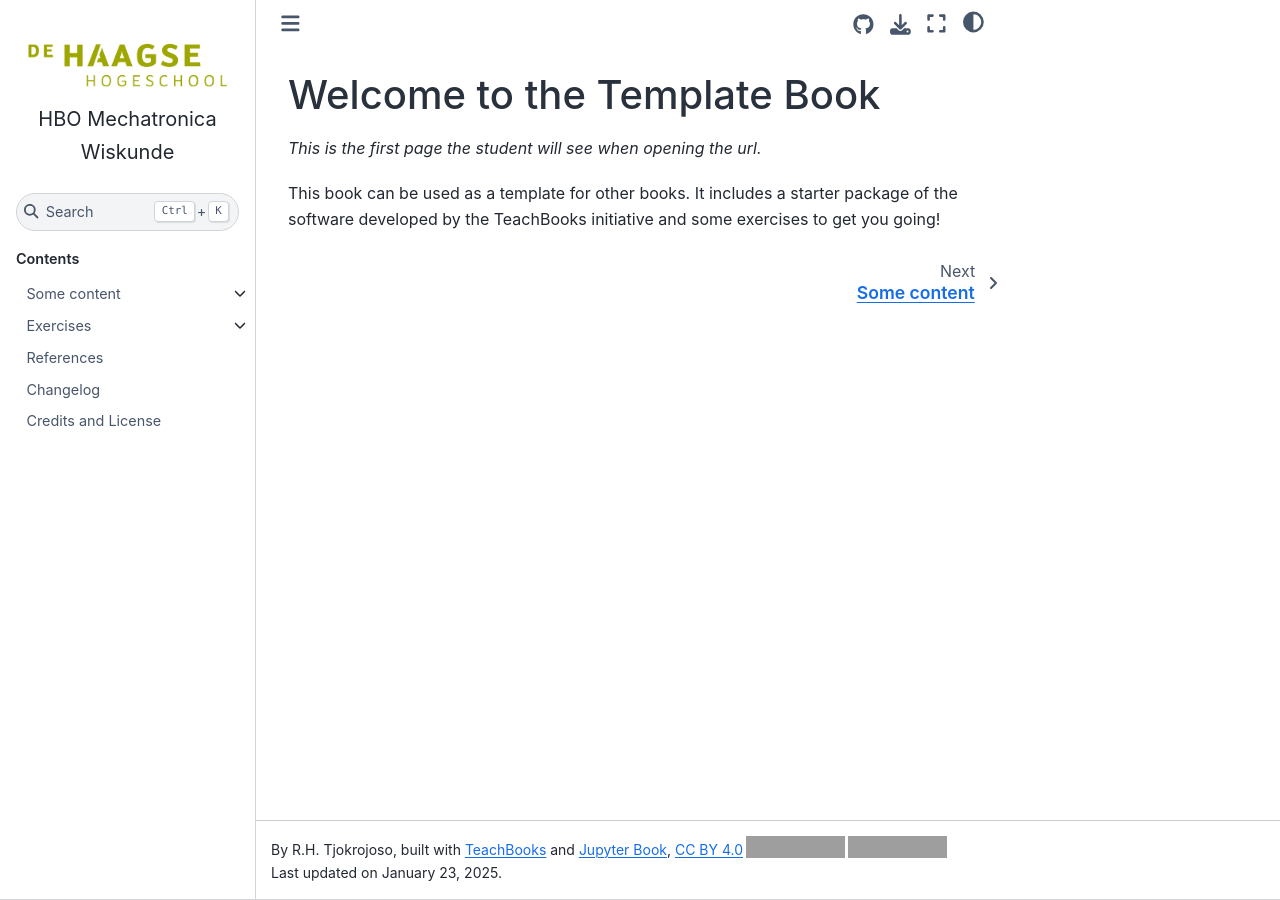
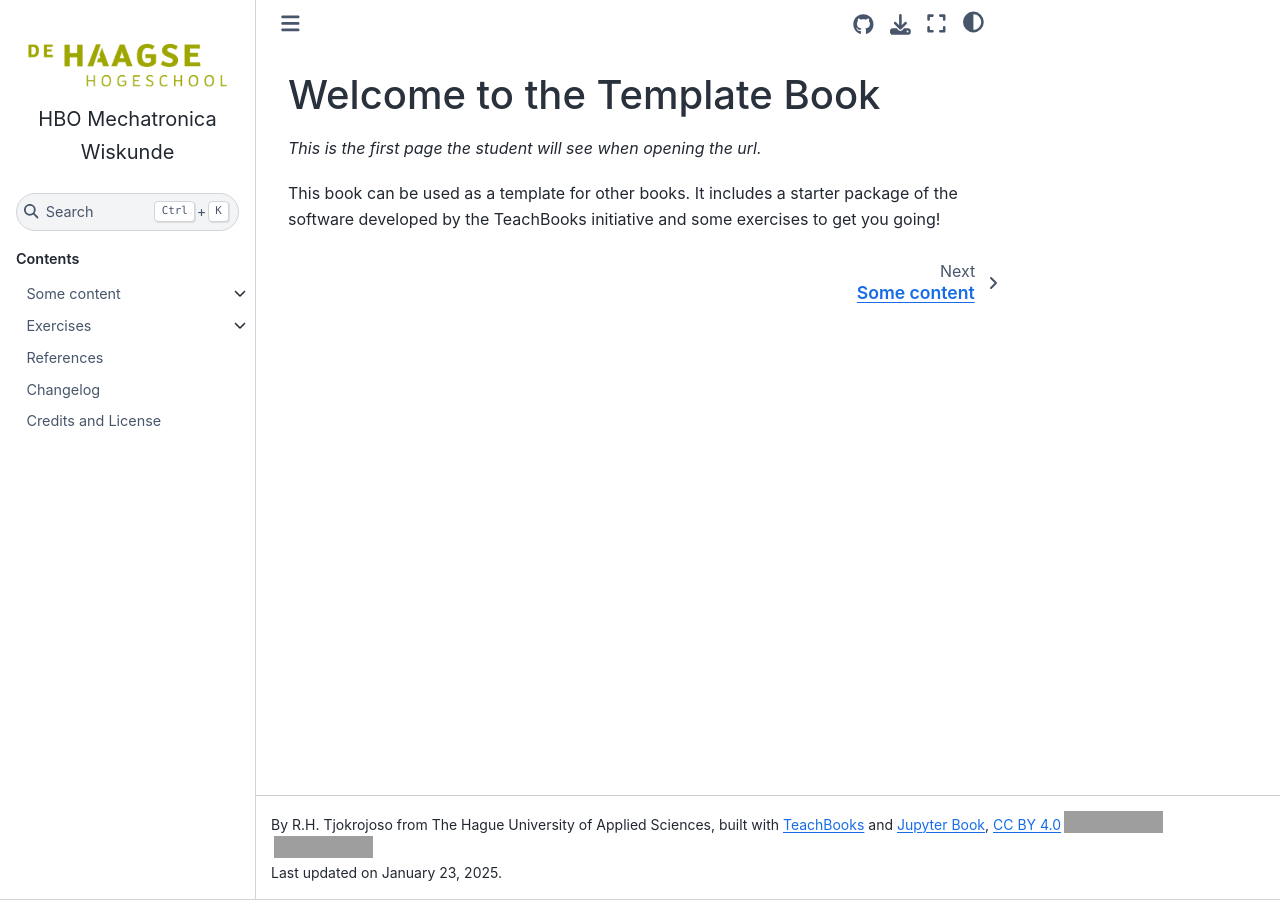
Before and after one commit to HHS-boeken/Wiskunde_voor_Technische_HBO_Opleidingen, a Jupyter Book: the page built from book/intro.md, in a window 1280 px wide. Built offline with Jupyter Book 1.0.4 settings and Sphinx 7.4.7 and the Sphinx Book theme 1.1.4, drawn with Linux system fonts in a browser that asks for light colours; comment, search, counter and statistics services are not loaded; grey boxes are pictures that could not be loaded.

Commit message:
Update _config.yml

```diff
--- a/book/_config.yml
+++ b/book/_config.yml
@@ -1,5 +1,5 @@
 Title: Wiskunde voor Technische HBO Opleidingen
-author: R.H. Tjokrojoso, built with <a href="https://teachbooks.io">TeachBooks</a> and <a href="https://jupyterbook.org/">Jupyter Book</a>, <a href="https://creativecommons.org/licenses/by/4.0/" target="_blank" rel="license noopener noreferrer"">CC BY 4.0<img style="height:22px!important;margin-left:3px;vertical-align:text-bottom;" src="https://mirrors.creativecommons.org/presskit/icons/cc.svg" alt=""><img style="height:22px!important;margin-left:3px;vertical-align:text-bottom;" src="https://mirrors.creativecommons.org/presskit/icons/by.svg" alt=""></a> #add your own name here
+author: R.H. Tjokrojoso from The Hague University of Applied Sciences, built with <a href="https://teachbooks.io">TeachBooks</a> and <a href="https://jupyterbook.org/">Jupyter Book</a>, <a href="https://creativecommons.org/licenses/by/4.0/" target="_blank" rel="license noopener noreferrer"">CC BY 4.0<img style="height:22px!important;margin-left:3px;vertical-align:text-bottom;" src="https://mirrors.creativecommons.org/presskit/icons/cc.svg" alt=""><img style="height:22px!important;margin-left:3px;vertical-align:text-bottom;" src="https://mirrors.creativecommons.org/presskit/icons/by.svg" alt=""></a> #add your own name here
 
 execute:
   execute_notebooks: "off"
```
